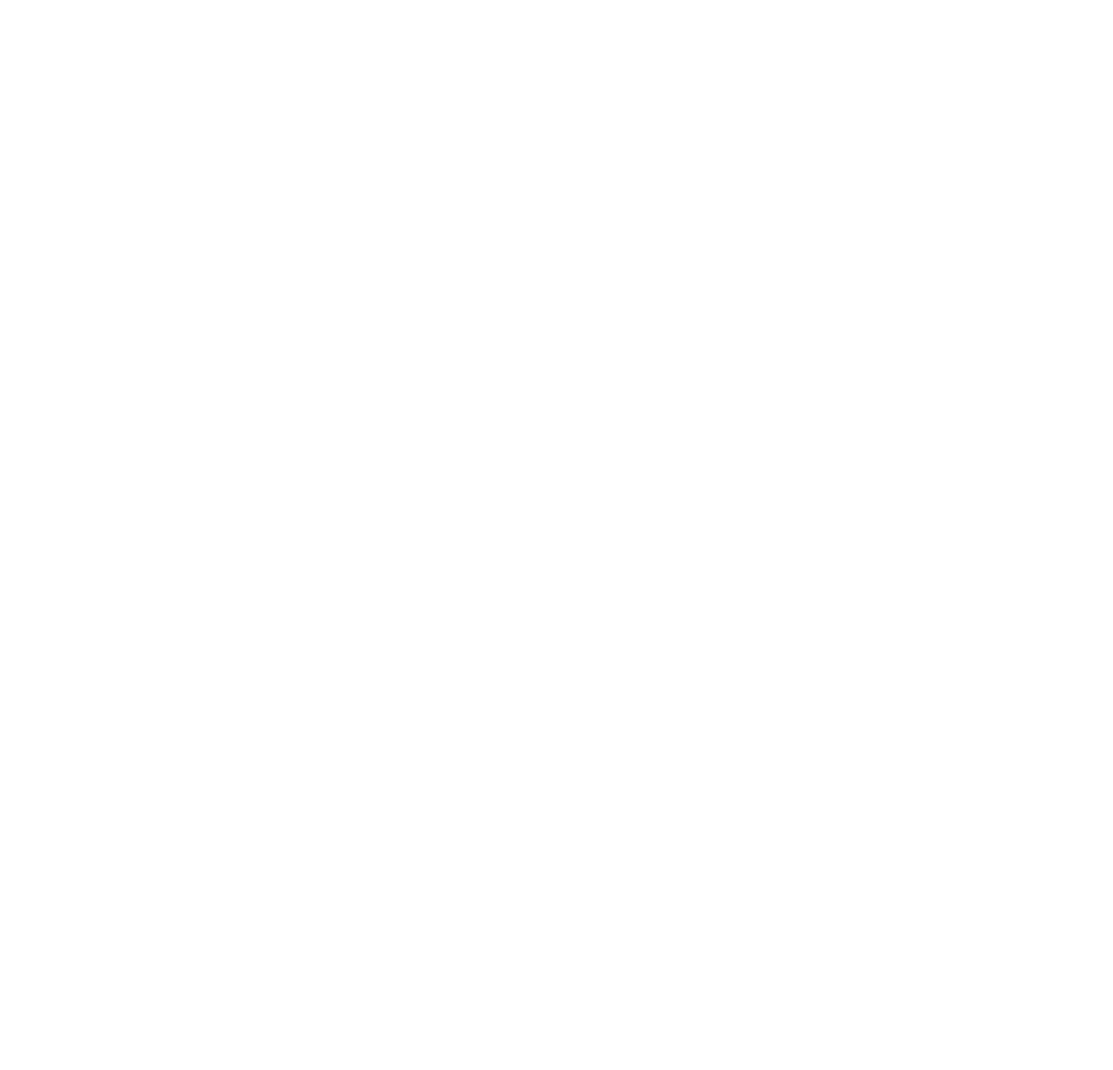
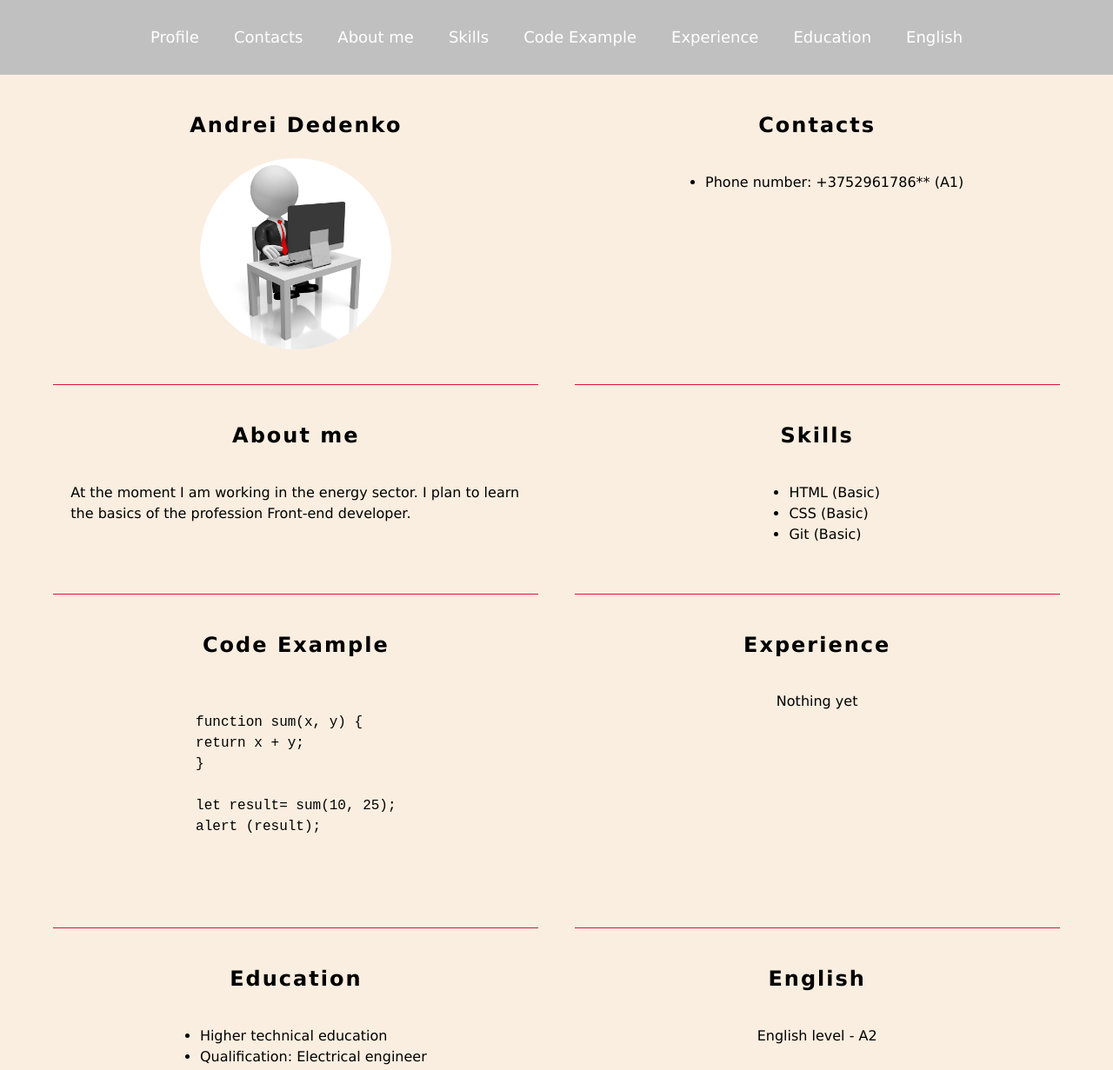
Before and after one commit to DedenkoAndrei/rsschool-cv, a plain HTML site: page index.html in a window 1280 px wide. Shown: the top 1231 px of the page at 87% size. Before the commit the page ends 800 px from the top, so only its background shows below. Drawn offline with Linux system fonts and the light colour scheme.

Commit message:
add: CV#3

```diff
--- a/index.html
+++ b/index.html
@@ -1,12 +1,105 @@
 <!DOCTYPE html>
-<html lang="ru">
+<html lang="en">
 <head>
     <meta charset="UTF-8">
     <meta http-equiv="X-UA-Compatible" content="IE=edge">
     <meta name="viewport" content="width=device-width, initial-scale=1.0">
     <title>CV</title>
-</head>
+    <link rel="stylesheet" href="style.css">
+    <link rel="icon" href="assets/svg/favicon.ico">
+    </head>
 <body>
+
+<header class="header">
+    <div class="container">
+        <nav class="nav-list">
+            <ul class="ul-list">
+                <li><a class="nav-link" href="#Profile">Profile</a></li>
+                <li><a class="nav-link" href="#Contacts">Contacts</a></li>
+                <li><a class="nav-link" href="#About-me">About me</a></li>
+                <li><a class="nav-link" href="#Skills">Skills</a></li>
+                <li><a class="nav-link" href="#Code-Example">Code Example</a></li>
+                <li><a class="nav-link" href="#Experience">Experience</a></li>
+                <li><a class="nav-link" href="#Education">Education</a></li>
+                <li><a class="nav-link" href="#English">English</a></li>
+            </ul>
+         </nav>
+    </div>
+</header>
+
+
+<main class="main">
+    <div class="container main-container">
+        <section class="section profile-section" id="Profile">
+            <h1 class="section-title">Andrei Dedenko</h1>
+            <img src="./assets/img/office-man.jpg" alt="avatar" height="220" class="round">
+        </section>
+
+        <section class="section" id="Contacts">
+            <h2 class="section-title">Contacts</h2>
+              <ul>
+                <li>Phone number: +3752961786** (A1)</li>
+              </ul>
+        </section>
+
+        <section class="section" id="About-me">
+            <h2 class="section-title">About me</h2>
+            <p>At the moment I am working in the energy sector. I plan to learn the basics of the profession Front-end developer.
+            </p>
+        </section>
+
+        <section class="section" id="Skills">
+            <h2 class="section-title">Skills</h2>
+            <ul>
+                <li>HTML (Basic)</li>
+                <li>CSS (Basic)</li>
+                <li>Git (Basic)</li>
+            </ul>
+        </section>
+
+        <section class="section" id="Code-Example">
+            <h2 class="section-title">Code Example</h2>
+            <pre>
+                <code>
+function sum(x, y) {
+return x + y;
+}
+
+let result= sum(10, 25);
+alert (result);
+                </code>
+            </pre>
+        </section>
+
+        <section class="section" id="Experience">
+            <h2 class="section-title">Experience</h2>
+            <p>Nothing yet</p>
+        </section>
+
+        <section class="section section-bottom" id="Education">
+            <h2 class="section-title">Education</h2>
+            <ul>
+                <li>Higher technical education</li>
+                <li>Qualification: Electrical engineer</li>
+            </ul>
+        </section>
+
+        <section class="section section-bottom" id="English">
+            <h2 class="section-title">English</h2>
+            <p>English level - A2</p>
+        </section>
+    </div>
+</main>
+
+
+<footer class="footer">
+    <div class="container footer-container">
+        <div>© 2022 &nbsp;
+            <a href="https://github.com/DedenkoAndrei" class="git-link">Dedenko Andrei</a>
+        </div>
+        <a href="https://rs.school/js/" class="rss-link"></a>
+    </div>
+</footer>
 
 </body>
 </html>
--- a/style.css
+++ b/style.css
@@ -1,3 +1,143 @@
-.new {
-    font-family: Arial, sans-serif;
+body {
+    font-family: Verdana, sans-serif;
+    font-size: 16px;
+    line-height: 1.5;
+    min-height: 100vh;
+    min-width: 325px;
+    margin: 0;
+    padding: 0;
+    display: flex;
+    flex-direction: column;
+    justify-content: space-between;
+    background-color: #faeee0;
+    }
+
+* {
+    box-sizing: border-box;
 }
+
+.header {
+    display: block;
+    background-color: silver;
+ }
+
+.main {
+    margin-bottom: auto;
+    display: block;
+    background-color: #faeee0;
+}
+
+.footer {
+    padding: 15px;
+    display: block;
+    background-color: silver;
+}
+
+.container {
+    max-width: 1440px;
+    margin: 0 auto;
+    min-height: 40px;
+}
+
+@media (max-width: 1440px) {
+.container {
+    padding: 0px 20px;
+}
+}
+
+.nav-list {
+    display: block;
+    font-size: 18px;
+}
+
+html {
+    scroll-behavior: smooth;
+}
+
+.nav-link {
+    padding: 5px 20px;
+    line-height: 50px;
+    text-decoration: none;
+    color: white;
+}
+
+.nav-link:visited {
+    color: white;
+}
+
+.nav-link:hover {
+    color: red;
+    transition: 2s;
+}
+
+.ul-list {
+    list-style: none;
+    display: flex;
+    justify-content: center;
+    align-items: center;
+    padding: 0px 40px;
+}
+
+.main-container {
+    display: flex;
+    flex-wrap: wrap;
+    justify-content: space-evenly;
+}
+
+section {
+    display: block;
+}
+
+.section {
+    width: 45%;
+    padding: 20px;
+    padding-bottom: 40px;
+    border-bottom: 1px solid crimson;
+    font-size: 16px;
+    display: flex;
+    flex-direction: column;
+    align-items: center;
+}
+
+.section-title {
+    letter-spacing: 2px;
+}
+
+.section-bottom {
+    border-bottom: none;
+}
+
+.round {
+    border-radius: 150px;
+}
+
+.footer-container {
+    display: flex;
+    justify-content: space-between;
+    align-items: center;
+    margin: 0 auto;
+    color: white;
+    font-size: 16px;
+}
+
+.git-link {
+    color: white;
+    text-decoration: none;
+}
+
+.git-link:visited {
+    color: white;
+}
+
+.git-link:hover {
+    color: red;
+    transition: 2s;
+}
+
+.rss-link {
+    width: 108px;
+    height: 40px;
+    background-image: url(./assets/svg/rs_school_js.svg);
+    background-size: contain;
+    background-repeat: no-repeat;
+}
```
Also changed, not shown: assets/img/office-man.jpg (added), assets/svg/favicon.ico (added), assets/svg/rs_school_js.svg (added), 1 other file.
